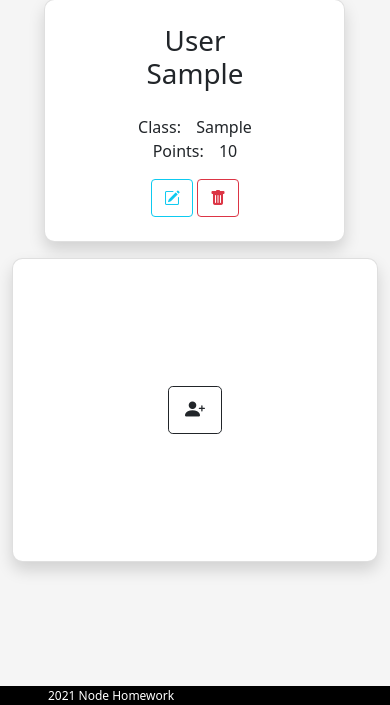
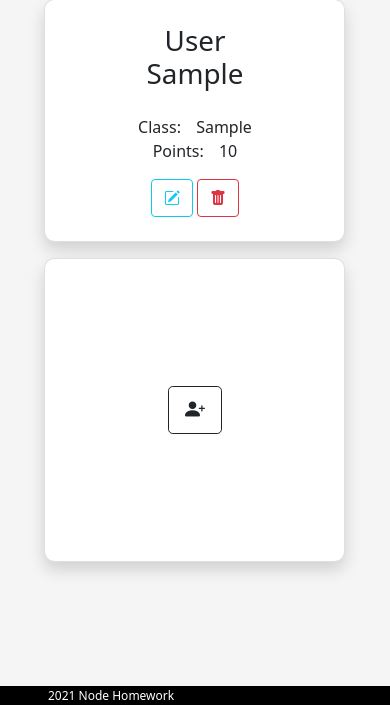
Before and after one commit to marcell-szabo/szerveroldaliJS, a Node server app: template views/class.ejs in a window 390 px wide. Shown: the part 139-844 px from the top of the page. Run offline with Node 20, Linux system fonts and the light colour scheme; tables that the repository leaves empty hold one stand-in row (values such as "Sample post"); the template is opened without the code that fills it: values that come from a table or form of the project are taken from there, most other values are stand-ins (such as "Sample title", 1, 10 or a date in 2020); some libraries are stand-ins or nearby versions.

Commit message:
class ejs add student fixed

```diff
--- a/views/class.ejs
+++ b/views/class.ejs
@@ -18,7 +18,7 @@
                     </div>
                 </div>
             <% }) %>
-                <div class="col-sm-6 col-md-4 col-lg-3 col-12 mt-3 minheight">
+                <div class="col-sm-6 offset-sm-0 col-md-4 col-lg-3 col-10 offset-1 mt-3 minheight">
                     <div class="card text-center p-4 h-100 align-items-center centering shadow">
                         <a class="btn btn-outline-dark btn-lg centered" href="/students/new/" role="button"><i class="bi bi-person-plus-fill"></i></a>
                     </div>
```
Also changed, not shown: 1 other file.
